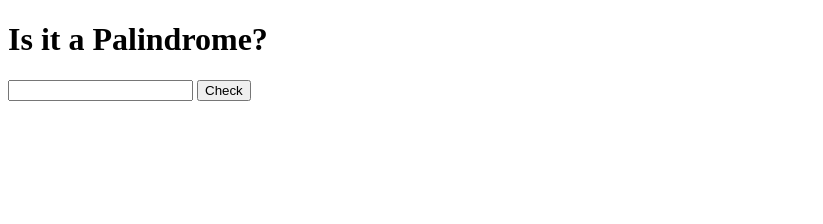
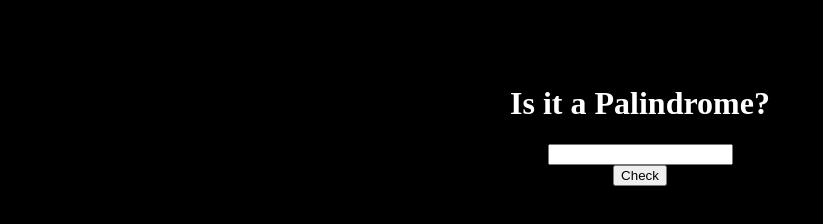
Before and after one commit to jhunvallim/palindrome-checker, a plain HTML site: page index.html in a window 1280 px wide. Shown: the whole page, without its empty margins (0-823 px from the left). Drawn offline with Linux system fonts and the light colour scheme.

Commit message:
feat: início do CSS

```diff
--- a/index.html
+++ b/index.html
@@ -8,7 +8,7 @@
   <link rel="stylesheet" href="./styles.css">
 </head>
 
-<body>
+<body class="container">
   <h1 class="title">Is it a Palindrome?</h1>
 
   <input type="text" id="text-input">
--- a/styles.css
+++ b/styles.css
@@ -0,0 +1,9 @@
+.container {
+  display: flex;
+  flex-direction: column;
+  justify-content: center;
+  align-items: center;
+  background-color: #000;;
+  color: #fff;
+  margin: 4rem;
+}
```
